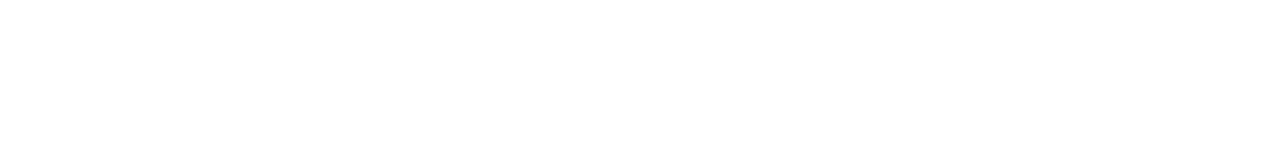
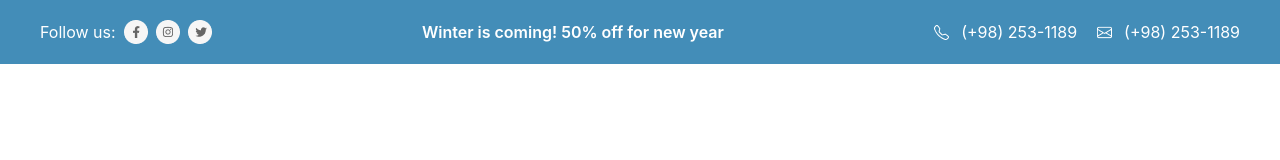
Before and after one commit to Vikingstrong/Home-Work-10, a website: page index.html in a window 1280 px wide. Drawn offline with nearby package versions, Linux system fonts and the light colour scheme; files that its build step writes are made by us from their sources.

Commit message:
feat: Add header 1

```diff
--- a/index.html
+++ b/index.html
@@ -3,9 +3,24 @@
 <head>
     <meta charset="UTF-8">
     <meta name="viewport" content="width=device-width, initial-scale=1.0">
-    <title>Home Work</title>
+    <title>Home Work 10</title>
+    <link rel="stylesheet" href="src/output.css">
 </head>
 <body>
-
+    <header class="bg-[#438DB8] p-5 lg:px-0">
+        <div class="max-w-300 m-auto text-white flex items-center justify-center md:gap-25 lg:gap-0 lg:justify-between">
+            <h2 class="font-semibold text-center md:text-start">Winter is coming! 50% off for new year</h2>
+            <div class="hidden md:flex gap-2 items-center lg:-order-1">
+                <p>Follow us: </p>
+                <img src="src/img/header/icon1.png" alt="">
+                <img src="src/img/header/icon2.png" alt="">
+                <img src="src/img/header/icon3.png" alt="">
+            </div>
+            <div class="hidden lg:flex gap-5 items-center">
+                <h3 class="flex gap-3 items-center"><img src="src/img/header/phoneicon.png" alt="">(+98) 253-1189</h3>
+                <h3 class="flex gap-3 items-center"><img src="src/img/header/mailicon.png" alt="">(+98) 253-1189</h3>
+            </div>
+        </div>
+    </header>
 </body>
 </html>
--- /dev/null
+++ b/src/input.css
@@ -0,0 +1 @@
+@import "tailwindcss";
```
Also changed, not shown: package.json (added, +9 -0 lines), src/img/header/icon1.png (added), src/img/header/icon2.png (added), src/img/header/icon3.png (added), src/img/header/mailicon.png (added), src/img/header/phoneicon.png (added), 2 other files.
